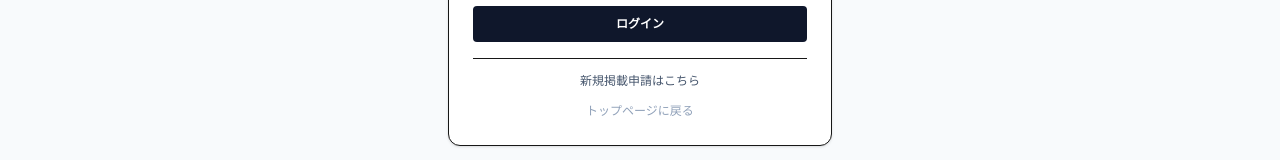
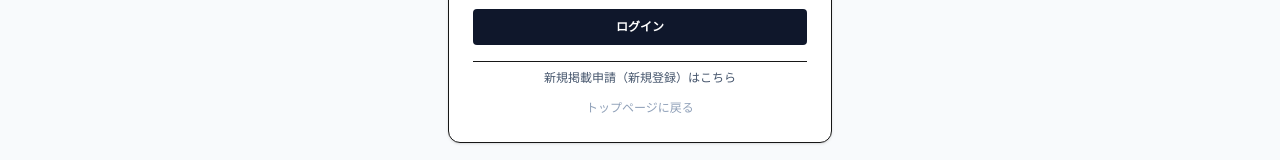
Before and after one commit to DanSugaya/esthe-portal, a Next.js app: page /owner/auth in a window 1280 px wide. Shown: the part 500-660 px from the top of the page. Built offline with nearby package versions, Linux system fonts and the light colour scheme; no server answers.

Commit message:
owner>authの修正

```diff
--- a/src/app/owner/auth/page.tsx
+++ b/src/app/owner/auth/page.tsx
@@ -7,7 +7,6 @@ import Link from 'next/link'
 
 export default function OwnerAuthPage() {
   const router = useRouter()
-  const [isLogin, setIsLogin] = useState(true)
   const [loading, setLoading] = useState(false)
   const [email, setEmail] = useState('')
   const [password, setPassword] = useState('')
@@ -22,7 +21,6 @@ export default function OwnerAuthPage() {
     setLoading(true)
 
     try {
-      if (isLogin) {
       // 1. ログイン処理
       const { data: authData, error: authError } = await supabase.auth.signInWithPassword({
         email,
@@ -30,6 +28,13 @@ export default function OwnerAuthPage() {
       })
 
       if (authError) throw new Error(authError.message)
+
+      // ロールの確認（owner 以外を弾く）
+      const userRole = authData.user?.user_metadata?.role
+      if (userRole !== 'owner') {
+        await supabase.auth.signOut()
+        throw new Error('店舗オーナー用のアカウントではありません。')
+      }
 
       // 2. 店舗のステータスを取得して振り分け
       const { data: salon, error: salonError } = await supabase
@@ -45,10 +50,6 @@ export default function OwnerAuthPage() {
       } else {
         alert('アカウントの状態を確認できません。運営にお問い合わせください。')
       }
-      } else {
-        // 新規掲載申請ページへリダイレクト
-        router.push('/owner/register')
-      }
     } catch (err: any) {
       alert(err.message || '認証エラーが発生しました')
     } finally {
@@ -61,12 +62,8 @@ export default function OwnerAuthPage() {
       <div className="max-w-sm w-full bg-white p-6 rounded-xl shadow-sm border space-y-4">
 
         <div className="text-center">
-          <h1 className="text-lg font-bold text-slate-800">
-            {isLogin ? '店舗オーナー ログイン' : '店舗掲載のお申し込み'}
-          </h1>
-          <p className="text-xs text-slate-500 mt-1">
-            {isLogin ? '管理画面へアクセスします' : '新規掲載申請フォームへ進みます'}
-          </p>
+          <h1 className="text-lg font-bold text-slate-800">店舗オーナー ログイン</h1>
+          <p className="text-xs text-slate-500 mt-1">管理画面へアクセスします</p>
         </div>
 
         <form onSubmit={handleSubmit} className="space-y-3">
@@ -97,20 +94,19 @@ export default function OwnerAuthPage() {
           <button
             type="submit"
             disabled={loading}
-            className="w-full py-2.5 bg-slate-900 text-white rounded text-xs font-bold hover:bg-slate-800 transition disabled:opacity-50"
+            className="w-full py-2.5 bg-slate-900 text-white rounded text-xs font-bold hover:bg-slate-800 transition disabled:opacity-50 cursor-pointer"
           >
-            {loading ? '処理中...' : isLogin ? 'ログイン' : '申請フォームへ進む'}
+            {loading ? 'ログイン中...' : 'ログイン'}
           </button>
         </form>
 
         <div className="pt-2 border-t text-center space-y-2">
-          <button
-            type="button"
-            onClick={() => setIsLogin(!isLogin)}
-            className="text-xs text-slate-600 hover:underline"
+          <Link
+            href="/owner/register"
+            className="block text-xs text-slate-600 hover:underline"
           >
-            {isLogin ? '新規掲載申請はこちら' : 'すでにアカウントをお持ちの方（ログイン）'}
-          </button>
+            新規掲載申請（新規登録）はこちら
+          </Link>
 
           <div>
             <Link href="/" className="text-xs text-slate-400 hover:underline">
```
Lines whose indentation alone changed are shown as unchanged.
